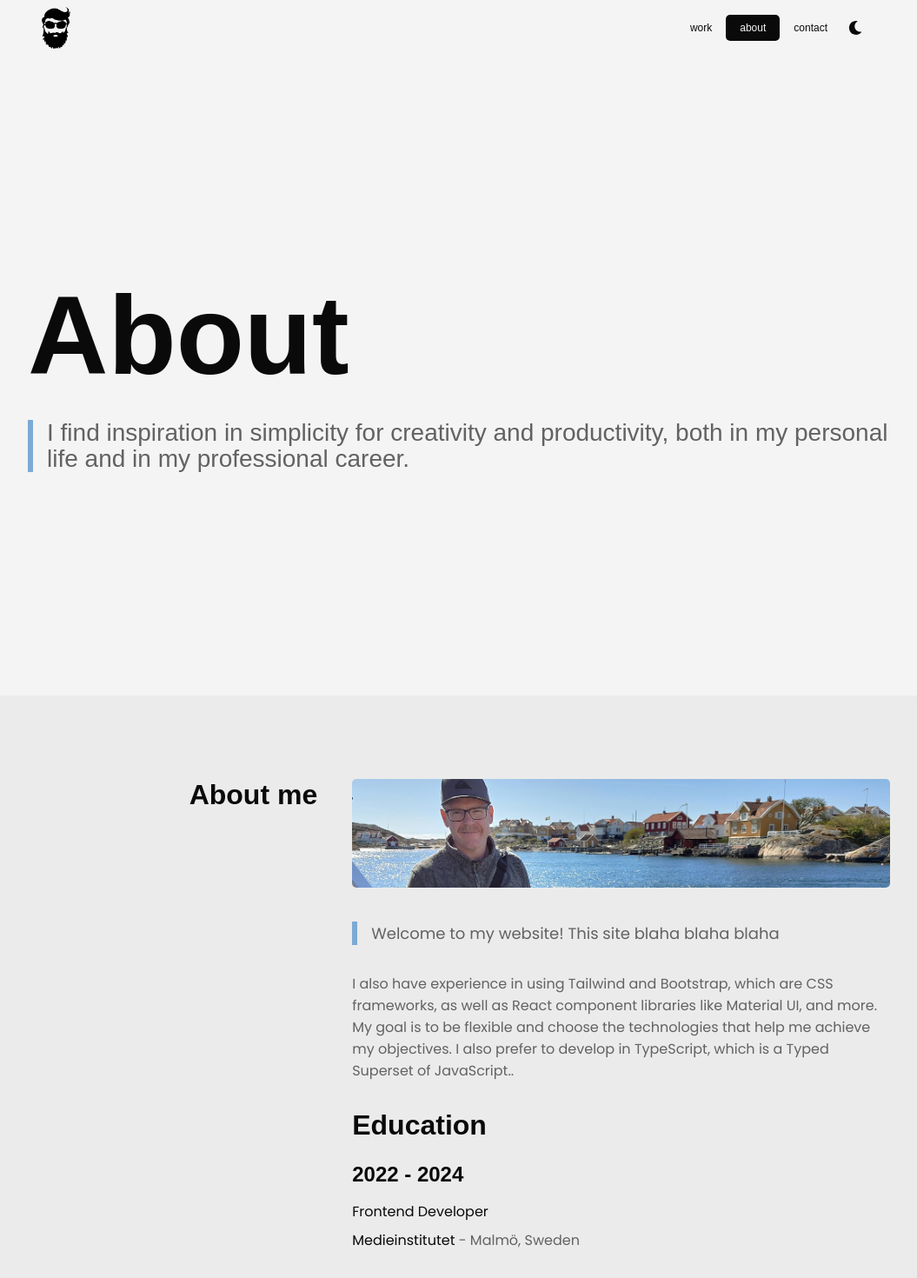
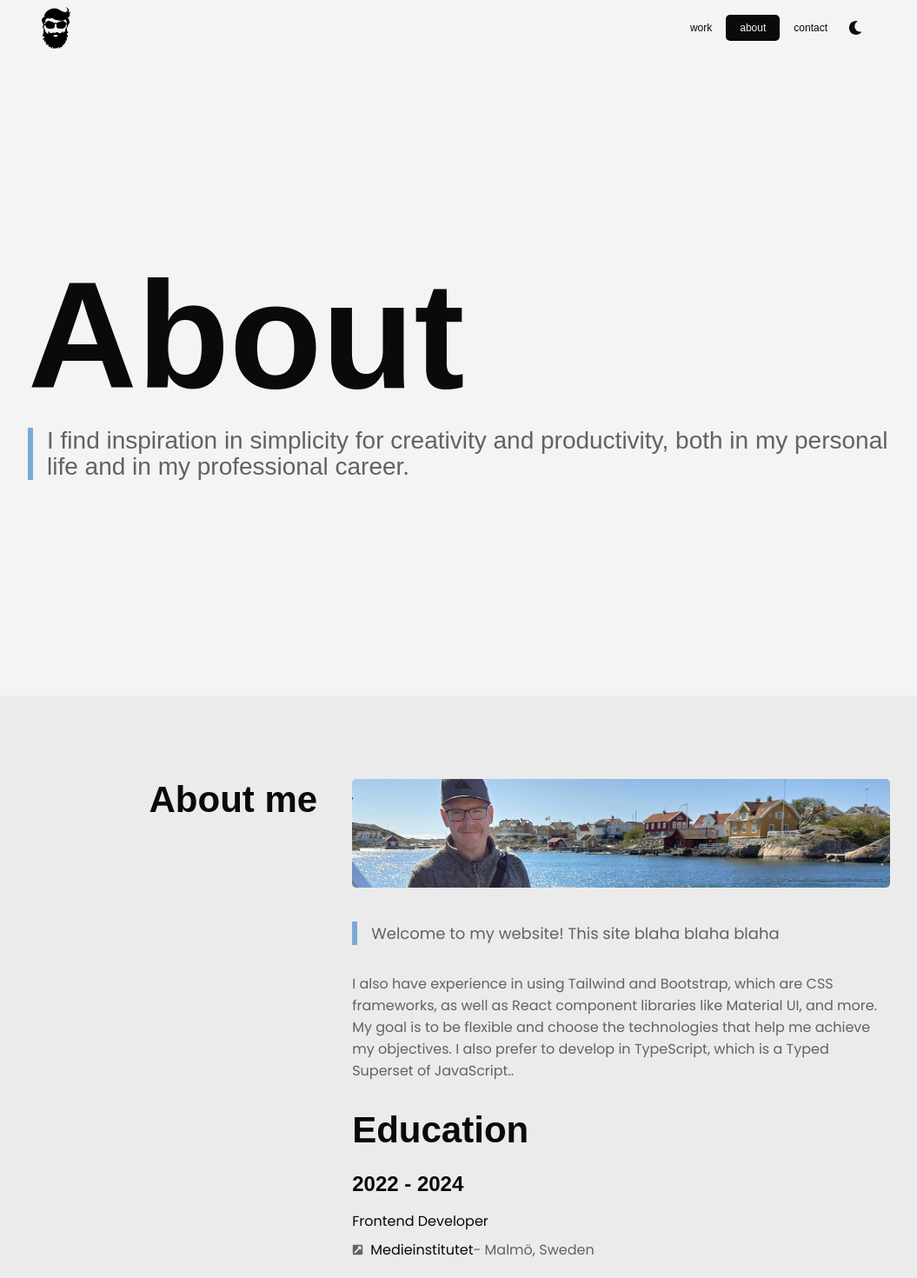
Before and after one commit to devjoppe/mi-cv-update, a React (Vite) app: page /about in a window 1280 px wide. Shown: the top 1470 px of the page at 87% size, without its empty margins (112-1167 px from the left). Built offline with nearby package versions, Linux system fonts and the light colour scheme; a web font is replaced by a local one.

Commit message:
Fixed links and re-styled li-tags.

```diff
--- a/src/assets/styles/_config.scss
+++ b/src/assets/styles/_config.scss
@@ -77,13 +77,8 @@ a {
     color: var(--font-main-color);
     text-decoration: none;
     position: relative;
-    overflow: hidden;
-    transition: opacity 0.1s ease, border-bottom-width 0.1s ease;
-    border-bottom: 1px dashed var(--highlight-color);
-    border-bottom-width: 0;
     &:hover {
-        border-bottom-width: 2px;
-        opacity: 1;
+        text-decoration: underline;
     }
 }
 
@@ -144,6 +139,14 @@ span {
     }
     &.body-text {
         color: var(--font-secondary-color);
+    }
+}
+
+li {
+    display: flex;
+    align-items: center;
+    svg {
+        margin-right: 8px;
     }
 }
 
--- a/src/assets/styles/responsive/_min-1024.scss
+++ b/src/assets/styles/responsive/_min-1024.scss
@@ -1,9 +1,13 @@
 @media screen and (min-width: 1024px) {
     // Headings
     h1 {
-        font-size: 128px;
-        line-height: 98px;
+        font-size: 174px;
+        line-height: 116px;
         margin: 48px 0;
+    }
+
+    h2 {
+        font-size: 42px;
     }
 
     h2, h3 {
@@ -143,5 +147,9 @@
             font-size: 28px;
             line-height: 30px;
         }
+        &.filter-tags {
+            font-size: 18px;
+            margin-top: 12px;
+        }
     }
 }
--- a/src/components/LinkList/LinkList.tsx
+++ b/src/components/LinkList/LinkList.tsx
@@ -2,6 +2,9 @@ import React from "react"
 
 // Interface
 import {linksInt} from "../../interfaces/linksInt.ts";
+
+// Icons
+import {FaExternalLinkSquareAlt} from "react-icons/fa";
 
 interface IProp {
     linkData: linksInt,
@@ -13,7 +16,7 @@ const LinkList:React.FC<IProp> = ({linkData, style}) => {
     return(
         <>
             {style === 0 &&
-                <li><a href={linkData.url} target="_blank">{linkData.link_title}</a> - {linkData.description}</li>}
+                <li><FaExternalLinkSquareAlt size={13} /> <a href={linkData.url} target="_blank">{linkData.link_title}</a> - {linkData.description}</li>}
             {style === 1 &&
                 <li><a href={linkData.url} target="_blank">{linkData.link_title}</a><br />
                     {linkData.description}
```
Also changed, not shown: src/assets/styles/style.css.
